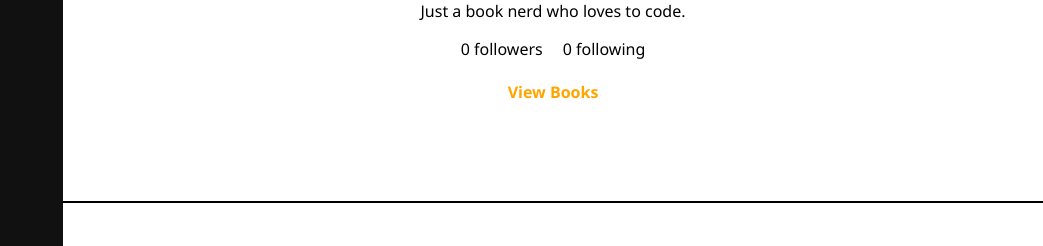
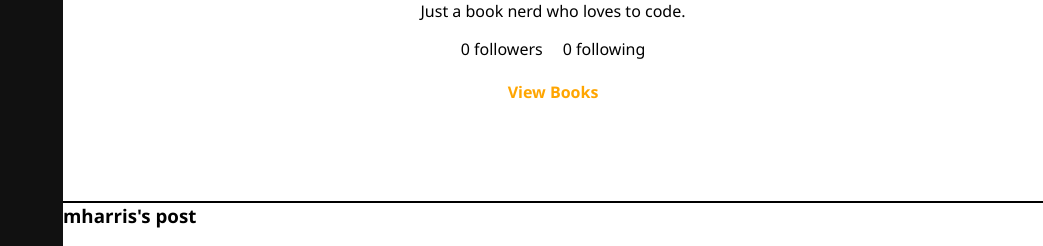
Before and after one commit to mdb-00/checkyoshelf-django-project, a Django app: a page that uses app/templates/base.html in a window 1280 px wide. Shown: the part 554-800 px from the top of the page, without its empty margins (237-1280 px from the left). Run offline with Django 5.2, Linux system fonts and the light colour scheme; a user stored in the database is signed in; data comes from the database, SQL or seed files in the repository; tables that the repository leaves empty hold one stand-in row (values such as "Sample post").

Commit message:
added post form

```diff
--- a/app/forms.py
+++ b/app/forms.py
@@ -21,3 +21,9 @@ class ReviewForm(ModelForm):
     class Meta:
         model = Review
         fields = "__all__"
+
+
+class PostForm(ModelForm):
+    class Meta:
+        model = Post
+        fields = "__all__"
--- a/app/static/styles.css
+++ b/app/static/styles.css
@@ -268,3 +268,8 @@
     width: 100%;
     margin-left: 200px;
 }
+
+.wrapper .main-content .make-post {
+    width: 100%;
+    margin-left: 200px;
+}
--- a/app/templates/base.html
+++ b/app/templates/base.html
@@ -32,7 +32,7 @@
         </ul>
         <div class="btn-container">
           <div class="btn">
-            <a href="#update">Update</a>
+            <a href="{% url "make_post" current_user %}">Update</a>
           </div>
         </div>
       </div>
--- /dev/null
+++ b/app/templates/post_form.html
@@ -0,0 +1,4 @@
+{% extends "base.html" %} {% block content %}
+<form action="" method="POST">{% csrf_token %} {{ form }}</form>
+<input type="submit" name="Submit" />
+{% endblock content %}
--- a/app/templates/profile.html
+++ b/app/templates/profile.html
@@ -46,4 +46,9 @@
     </ul>
   </div>
 </div>
+<div class="profile-content">
+  {% for post in posts %}
+  <h3>{{ post }}</h3>
+  {% endfor %}
+</div>
 {% endblock content %}
--- a/app/views.py
+++ b/app/views.py
@@ -54,6 +54,7 @@ def profile_view(request, username):
         # books_read = read_books.count()
         follower_count = len(profile.followers)
         following_count = len(profile.following)
+        posts = Post.objects.filter(profile=profile)
     except:
         user = None
         profile = None
@@ -76,6 +77,7 @@ def profile_view(request, username):
     context["result"] = result
     context["follower_count"] = follower_count
     context["following_count"] = following_count
+    context["posts"] = posts
     return render(request, "profile.html", context)
 
 
@@ -210,6 +212,34 @@ def review_book(request, username, book):
     return render(request, "review_form.html", context)
 
 
+def make_post(request, username):
+    context = {}
+
+    form = PostForm()
+
+    current_user = request.user
+    my_profile = Profile.objects.get(user=current_user)
+
+    try:
+        user = User.objects.get(username=username)
+        profile = Profile.objects.get(user=user)
+    except:
+        user = None
+        profile = None
+
+    if request.method == "POST":
+        form = PostForm(request.POST)
+        if form.is_valid():
+            form.save()
+            return redirect(f"/{username}")
+
+    context["current_user"] = current_user
+    context["my_profile"] = my_profile
+    context["profile"] = profile
+    context["form"] = form
+    return render(request, "post_form.html", context)
+
+
 def delete_bookshelf(request, username, shelf):
     bookshelf = Bookshelf.objects.get(name=shelf)
     bookshelf.delete()
--- a/config/urls.py
+++ b/config/urls.py
@@ -30,6 +30,7 @@ urlpatterns = [
     path("<str:username>/<str:bookshelf>/books", books_view, name="books"),
     path("<str:username>/create-bookshelf/", create_bookshelf, name="create_bookshelf"),
     path("<str:username>/review-book/<str:book>/", review_book, name="review_book"),
+    path("<str:username>/make-post/", make_post, name="make_post"),
     path(
         "<str:username>/<str:shelf>/delete/", delete_bookshelf, name="delete_bookshelf"
     ),
```
